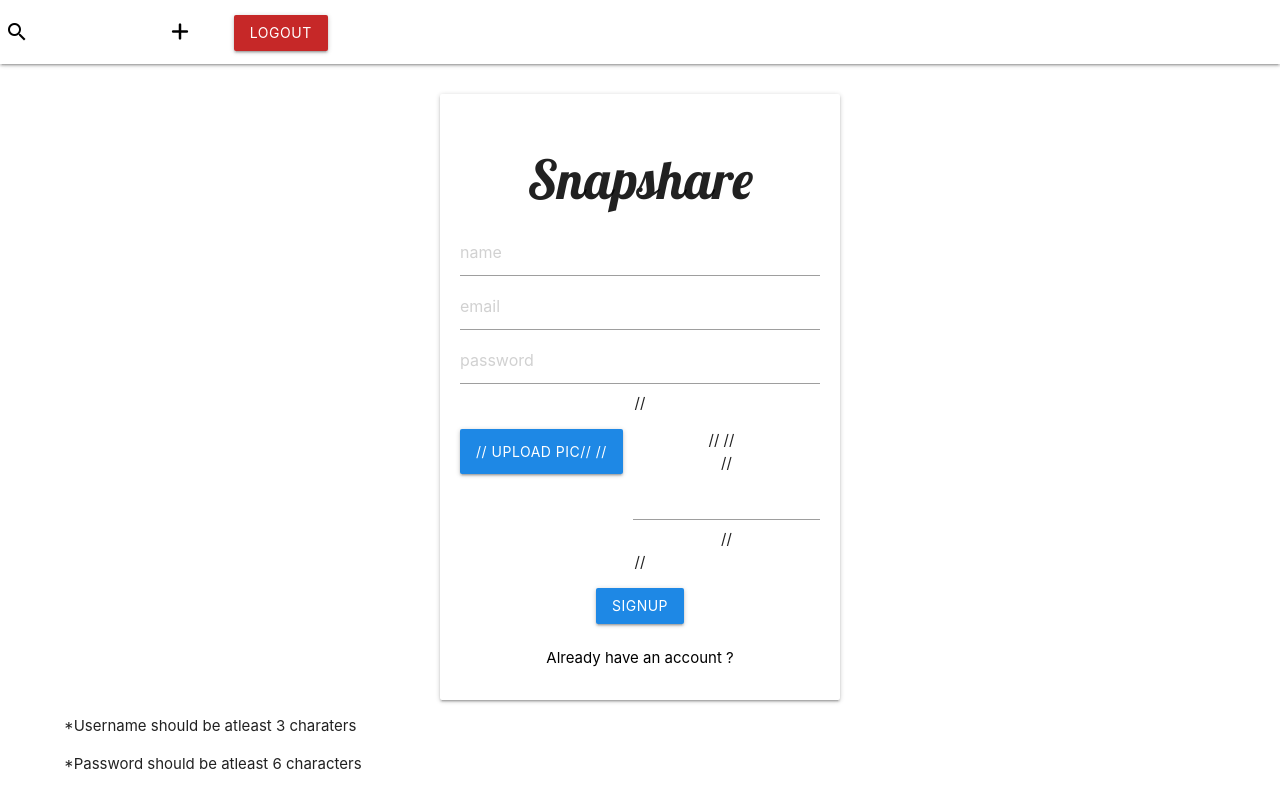
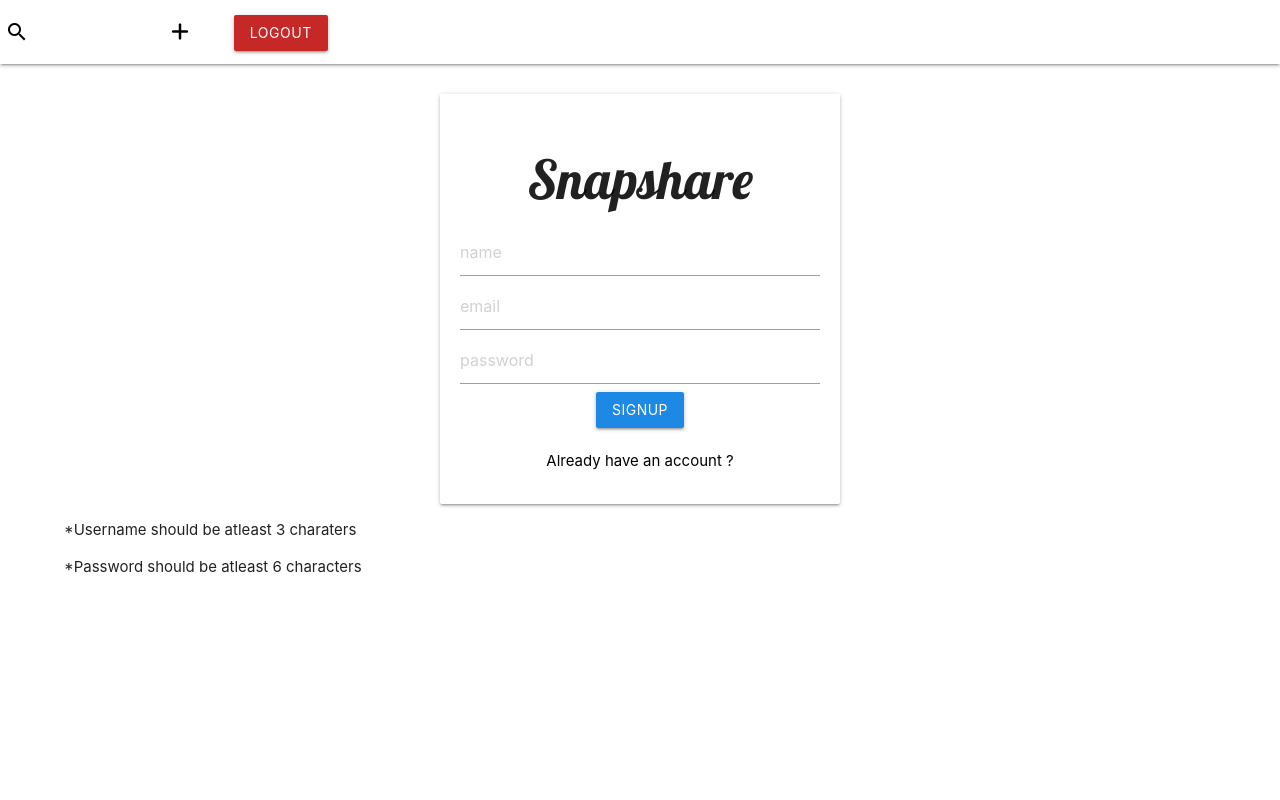
Before and after one commit to shubhankar-naik/Snapshare, a React (Create React App) app in the folder client/: page /signup in a window 1280 px wide. Built offline with nearby package versions, Linux system fonts and the light colour scheme; sample sign-in values are in the browser's storage.

Commit message:
Update Signup.js

```diff
--- a/client/src/components/screens/Signup.js
+++ b/client/src/components/screens/Signup.js
@@ -91,15 +91,15 @@ const SignIn  = ()=>{
                 value={password}
                 onChange={(e)=>setPasword(e.target.value)}
                 />
-//                 <div className="file-field input-field">
-//                 <div className="btn #64b5f6 blue darken-1">
-//                     <span>Upload pic</span>
-//                     <input type="file" onChange={(e)=>setImage(e.target.files[0])} />
-//                 </div>
-//                 <div className="file-path-wrapper">
-//                     <input className="file-path validate" type="text" />
-//                 </div>
-//                 </div>
+                 {/*<div className="file-field input-field">
+                 <div className="btn #64b5f6 blue darken-1">
+                     <span>Upload pic</span>
+                     <input type="file" onChange={(e)=>setImage(e.target.files[0])} />
+                 </div>
+                 <div className="file-path-wrapper">
+                     <input className="file-path validate" type="text" />
+                 </div>
+                 </div>*/}
                 <button className="btn waves-effect waves-light #64b5f6 blue darken-1"
                 onClick={()=>PostData()}
                 >
```
